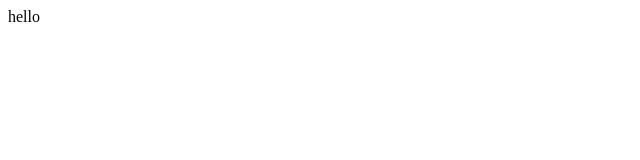
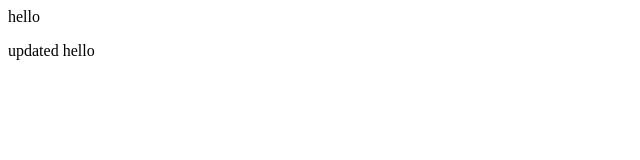
Before and after one commit to shanisingh961/test, a plain HTML site: page index.html in a window 1280 px wide. Shown: the full height of the page, 0-640 px from the left. Drawn offline with Linux system fonts and the light colour scheme.

Commit message:
“Updated”

```diff
--- a/index.html
+++ b/index.html
@@ -1 +1,2 @@
 <p>hello</p>
+<p>updated hello</p>
```
Also changed, not shown: index.html.txt (added).
